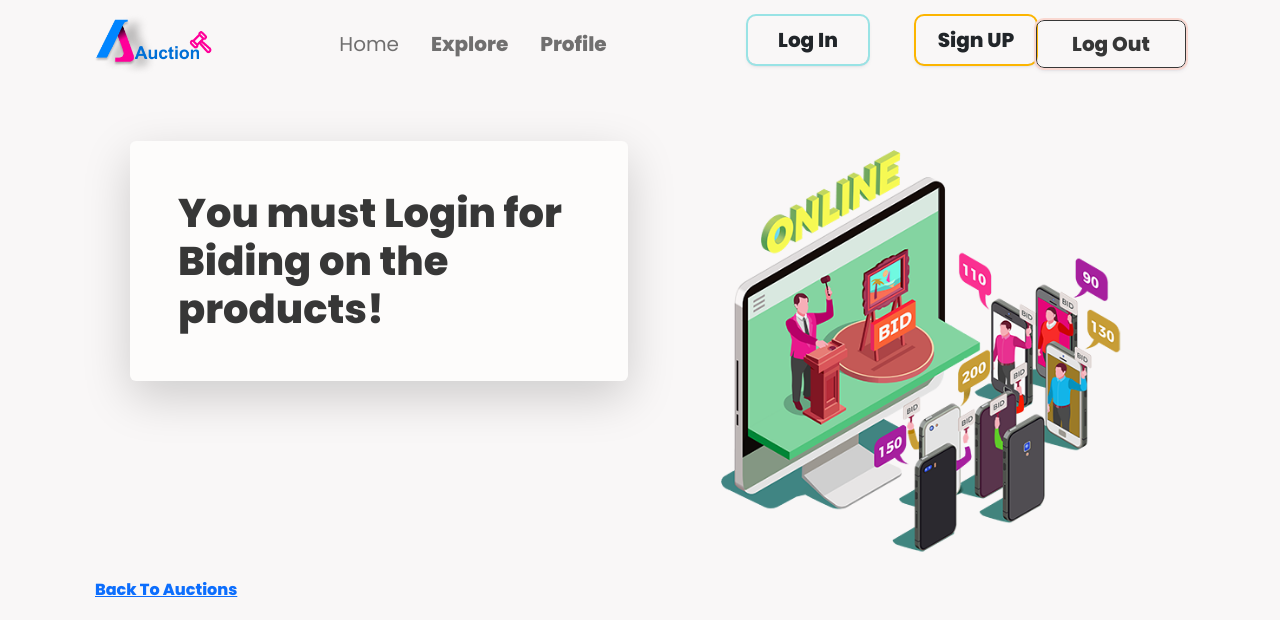
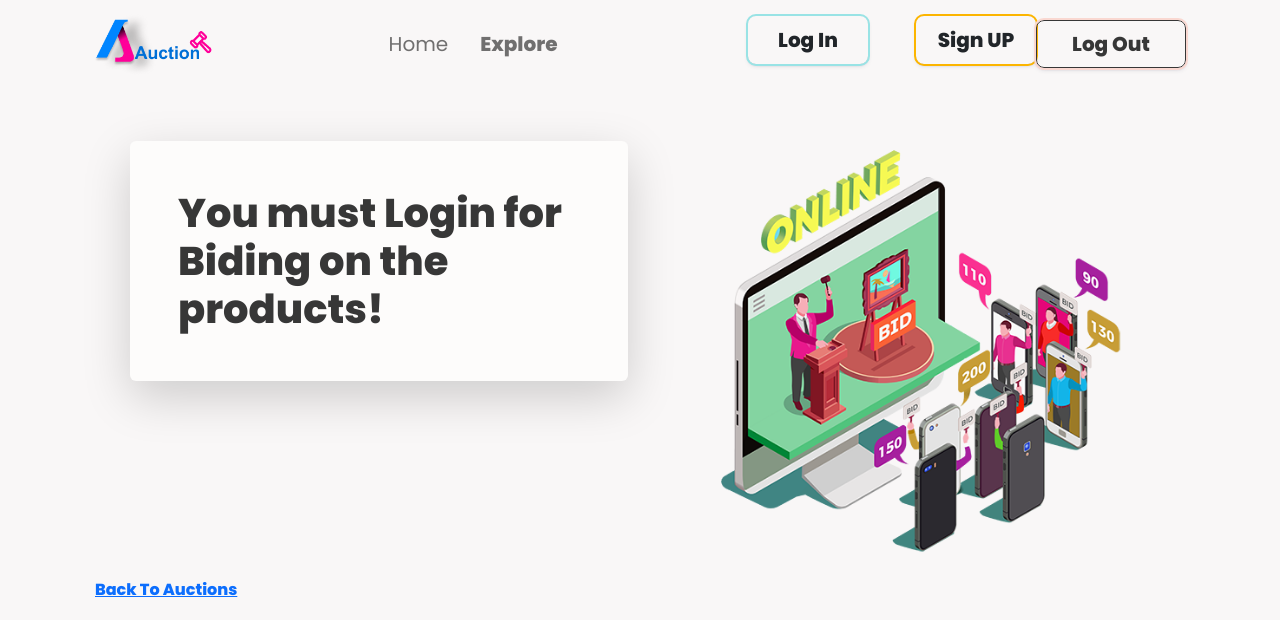
Before and after one commit to RohitAmdahl/auction_website, a website with bundled scripts: page specific.html in a window 1280 px wide. Shown: the top 620 px of the page. Built offline with nearby package versions, Linux system fonts and the light colour scheme.

Commit message:
removed profile link

```diff
--- a/specific.html
+++ b/specific.html
@@ -54,11 +54,6 @@
                   </li>
                   <li class="nav-item lead fw-bold">
                     <a class="nav-link ms-3" href="explore.html">Explore</a>
-                  </li>
-                  <li class="nav-item lead fw-bold">
-                    <a class="nav-link ms-3" href="profile.html" id="user"
-                      >Profile
-                    </a>
                   </li>
                 </ul>
               </div>
```
